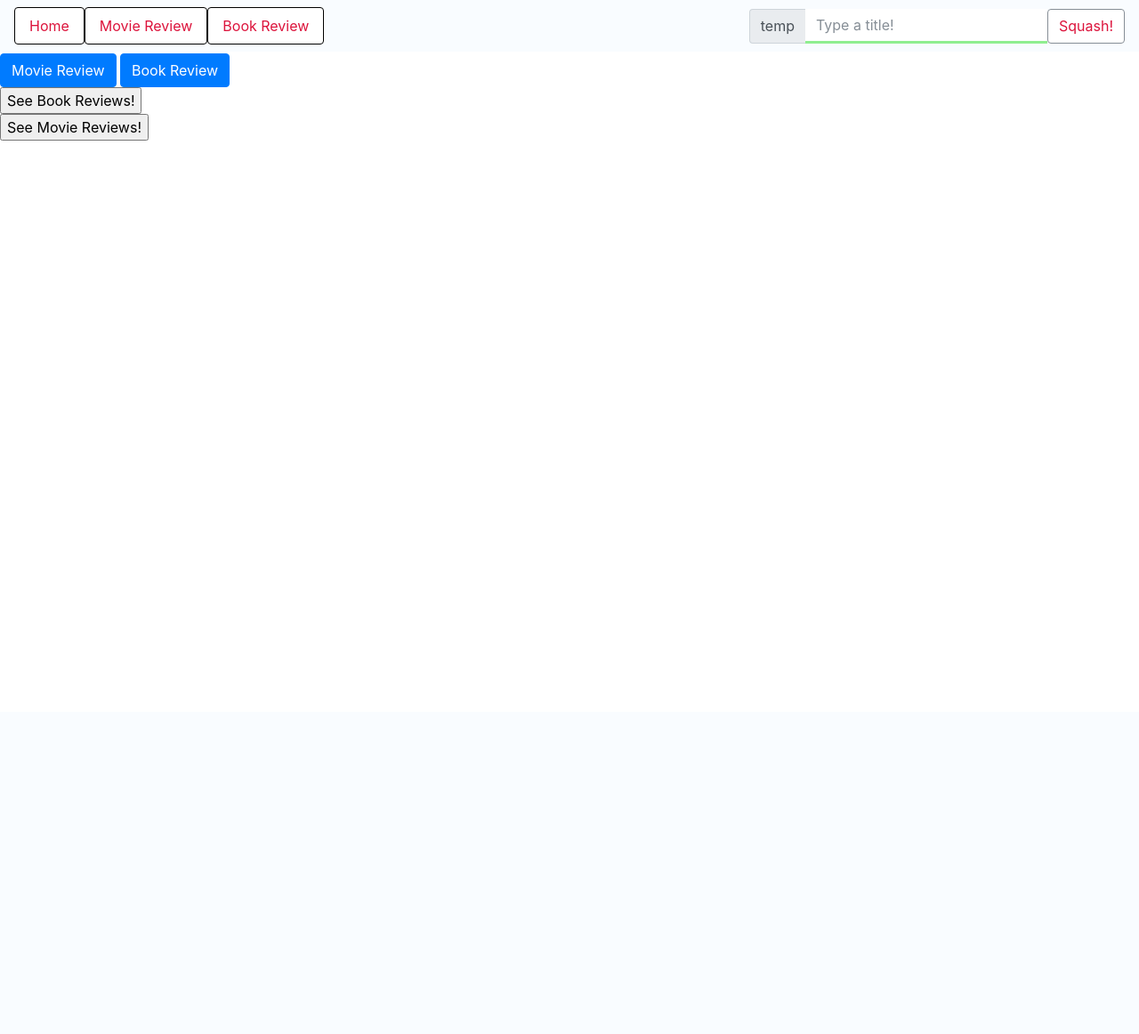
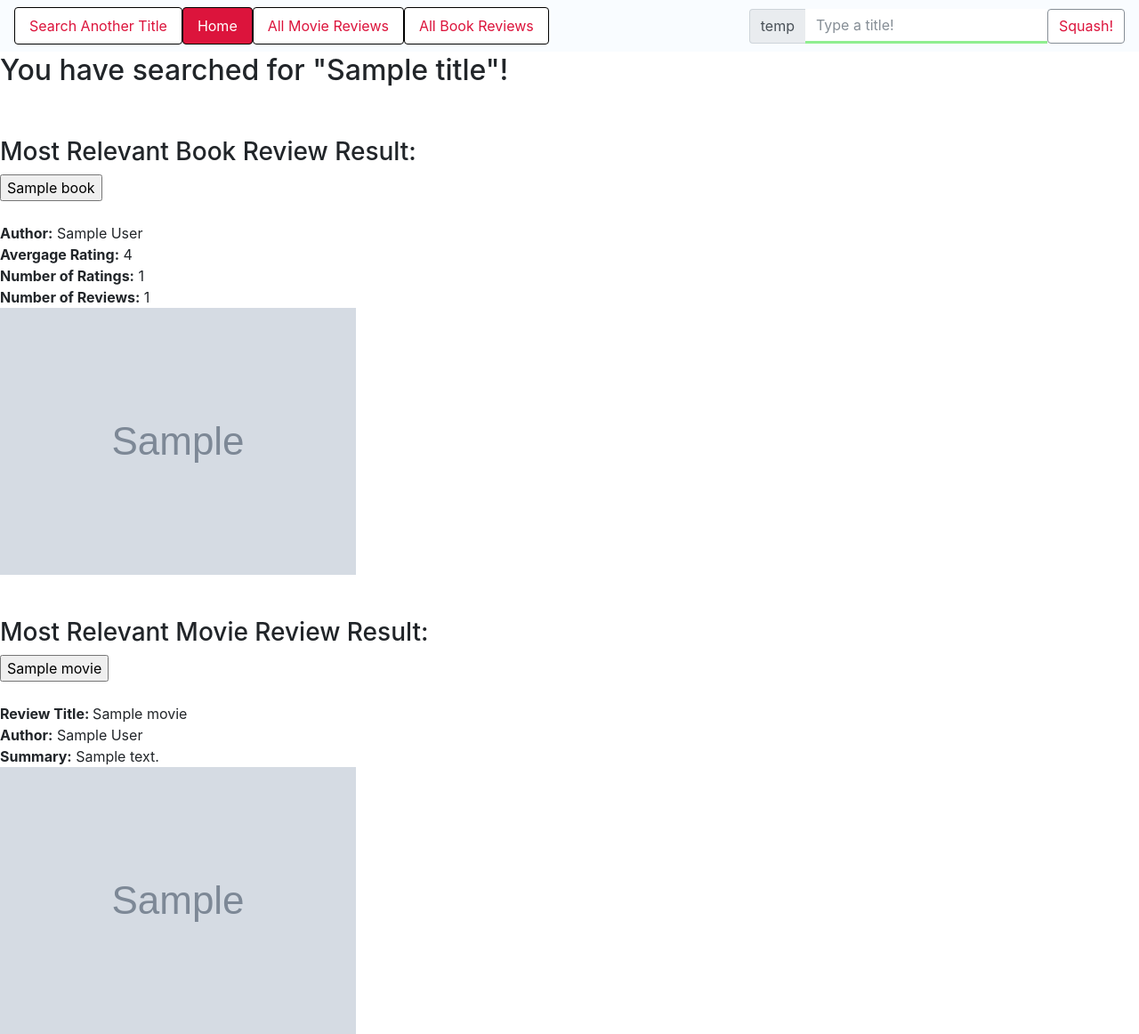
Before and after one commit to manahaltabassum/Good_Tomatoes, a Flask app: template templates/searched.html in a window 1280 px wide. Shown: the whole page at 89% size. Before the commit the page ends 158 px from the top, so only its background shows below. Run offline with Flask 2, Linux system fonts and the light colour scheme; the template is opened without the code that fills it: most values are stand-ins (such as "Sample title", 1, 10 or a date in 2020); grey boxes marked "Sample" are stand-in pictures; some libraries are stand-ins or nearby versions.

Commit message:
important commit! good functionality now

```diff
--- a/app.py
+++ b/app.py
@@ -2,6 +2,8 @@ from flask import Flask, render_template, request, session, redirect, url_for, f
 import book, movie
 
 app = Flask(__name__)
+
+title = None
 
 @app.route('/')
 def root ():
@@ -18,23 +20,32 @@ def searched():
 
 @app.route('/searched', methods = ['post','get'])
 def searched():
-    title = request.form['q']
-    return render_template("searched.html", title=title)
+    global title
+    if 'q' in request.form:
+        title = request.form['q']
+    best_book = book.search(title).items()[0]
+    best_movie = movie.search(title).items()[0]
+    return render_template("searched.html", title=title, book = best_book, movie = best_movie)
 
 @app.route('/searchedbook', methods = ['post','get'])
 def searchedbook():
-    bookname = request.form['q']
-    print bookname
-    search_dict = book.search(bookname)
-    return render_template("reviews.html", type="book", search=bookname, dict = search_dict)
+    global title
+    #bookname = request.form['q']
+    search_dict = book.search(title)
+    return render_template("bookreviews.html", type="book", search=title, dict = search_dict)
 
 @app.route('/searchedmovie', methods = ['post','get'])
 def searchedmovie():
-    moviename = request.form['q']
-    print moviename
-    search_dict = movie.search(moviename)
-    return render_template("reviews.html", type= "movie", search=moviename, dict= search_dict)
+    global title
+    #moviename = request.form['q']
+    search_dict = movie.search(title)
+    return render_template("moviereviews.html", type= "movie", search=title, dict= search_dict)
 
+@app.route('/fullbook', methods = ['post','get'])
+def fullbook():
+    global title
+    review = book.getReview(request.form['bookID'])
+    return render_template("fullbook.html", review = review)
 
 
 if __name__ == '__main__':
--- a/book.py
+++ b/book.py
@@ -89,7 +89,7 @@ def getResultsDict(info):
     counter = 0
     results = {}
     while (counter < num_results):
-        key = str(info['GoodreadsResponse']['search']['results']['work'][counter]['best_book']['title'])
+        key = info['GoodreadsResponse']['search']['results']['work'][counter]['best_book']['title']
         #val = []
         val = {}
         author = str(info['GoodreadsResponse']['search']['results']['work'][counter]['best_book']['author']['name'])
--- a/devlog.txt
+++ b/devlog.txt
@@ -84,5 +84,8 @@ trying to fix ascii error again
 gordonL -- 2017-11-27 23:24:50
 bootstrap-ify files + css-fy. worked on app.py and templates a lot more
 
-angelicaz -- 2017-11-27 04:05:23
+angelicaZ -- 2017-11-27 04:05:23
 finally fixed encoding/decoding error!!
+
+angelicaZ -- 2017-11-27 05:48:50
+fully functioning now and displays reviews correctly but still needs to be styled
--- a/templates/searched.html
+++ b/templates/searched.html
@@ -7,14 +7,17 @@
                     <!-- <span class = "nav-brand brand" id = "top"> Good Tomatoes </span> -->
                     <div id="navbarNav">
                             <ul class = "nav nav-pills nav-fill">
+                              <li class = "nav-item">
+                                  <a class = "nav-link" href = "{{ url_for('root') }}"> Search Another Title </a>
+                              </li>
+                              <li class = "nav-item">
+                                  <a class = "nav-link active" href = "{{ url_for('searched') }}"> Home </a>
+                              </li>
                                 <li class = "nav-item">
-                                    <a class = "nav-link" href = "{{ url_for('root') }}"> Home </a>
+                                    <a class = "nav-link " href = "{{ url_for('searchedmovie') }}" name="movietitle" value = {{title}}> All Movie Reviews </a>
                                 </li>
                                 <li class = "nav-item">
-                                    <a class = "nav-link " href = "{{ url_for('searchedmovie') }}" name="movietitle" value = {{title}}> Movie Review </a>
-                                </li>
-                                <li class = "nav-item">
-                                    <a class = "nav-link" href = "{{ url_for('searchedbook') }}" name="booktitle" value = {{title}}> Book Review </a>
+                                    <a class = "nav-link" href = "{{ url_for('searchedbook') }}" name="booktitle" value = {{title}}> All Book Reviews </a>
                                 </li>
                             </ul>
                         </div>
@@ -27,23 +30,13 @@
                                 </form>
                 </nav>
             </div>
-{#
 
-{% set bookDict = bookSearch %}
-{{bookDict}}
-{% set bookTitle = bookDict.keys()[0] %}
-{{bookDict[bookTitle]}}
-{% set bookID = bookDict[bookTitle]["book_id"] %}
-{{bookID}}
+<h2> You have searched for "{{title}}"! </h2> <br> <br>
 
-#}
-
-<!-- Button trigger modal -->
+<!--
 <button type="button" class="btn btn-primary" data-toggle="modal" data-target="#firstMovie">
         Movie Review
       </button>
-
-      <!-- Modal -->
       <div class="modal fade" id="firstMovie" tabindex="-1">
         <div class="modal-dialog">
           <div class="modal-content">
@@ -65,7 +58,6 @@
             Book Review
           </button>
 
-          <!-- Modal -->
           <div class="modal fade" id="firstBook" tabindex="-1">
             <div class="modal-dialog">
               <div class="modal-content">
@@ -84,15 +76,43 @@
             </div>
           </div>
 
-    <form action="/searchedbook" method="post">
-          <input type="hidden" name="q" value = {{title}}>
+-->
+
+          <h3> Most Relevant Book Review Result: </h3>
+
+          <form action="/fullbook" method="post">
+            <input type="hidden" value="{{book[1]['book_id']}}" name="bookID">
+            <input type="submit" value="{{book[0]}}" name = "book">
+          </form> <br>
+          <b>Author:</b> {{book[0]['author']}} <br>
+          <b>Avergage Rating:</b> {{book[1]['rating']}} <br>
+          <b>Number of Ratings:</b> {{book[1]['num_ratings']}} <br>
+          <b>Number of Reviews:</b> {{book[1]['num_reviews']}} <br>
+          <img src="{{book[1]['image_url']}}" alt="Image Not Available"> <br><br><br>
+
+
+          <h3> Most Relevant Movie Review Result: </h3>
+          <form action="{{movie[1]['reviewLink']}}" method="post">
+            <input type="hidden" value="{{movie[1]['reviewLink']}}" name="reviewLink">
+            <input type="submit" value="{{movie[0]}}" name = "movie">
+          </form> <br>
+          <b>Review Title: </b> {{movie[1]['reviewTitle']}} <br>
+          <b>Author:</b> {{movie[1]['reviewAuthor']}} <br>
+          <b>Summary:</b> {{movie[1]['summary']}} <br>
+          <img src="{{movie[1]['image_url']}}" alt="Image Not Available">
+
+
+<!--
+<br> <br> <br>
+    <form action="/searchedbook" method = "post">
+          <input type="hidden" name="q" value = "{{title}}">
           <input type="submit" value="See Book Reviews!">
     </form>
 
-    <form action="/searchedmovie" method="post">
-          <input type="hidden" name="q" value = {{title}}>
+    <form action="/searchedmovie" method = "post">
+          <input type="hidden" name="q" value = "{{title}}">
           <input type="submit" value="See Movie Reviews!">
-    </form>
+    </form>  -->
 
 </body>
 {% endblock %}
```
Also changed, not shown: templates/bookreviews.html (added, +59 -0 lines), templates/fullbook.html (renamed from templates/reviews.html, +9 -15 lines), templates/moviereviews.html (added, +56 -0 lines), movie.py (line endings or trailing spaces), 2 other files.
